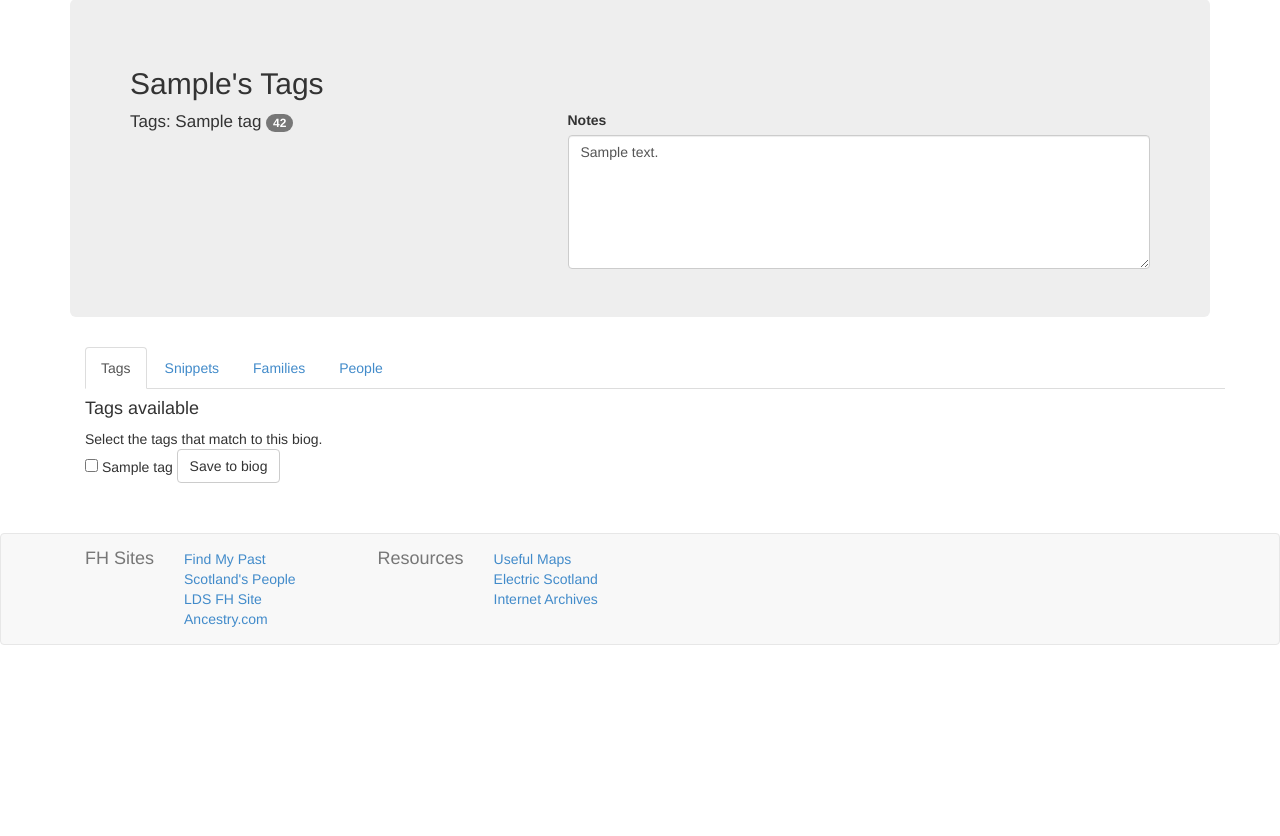
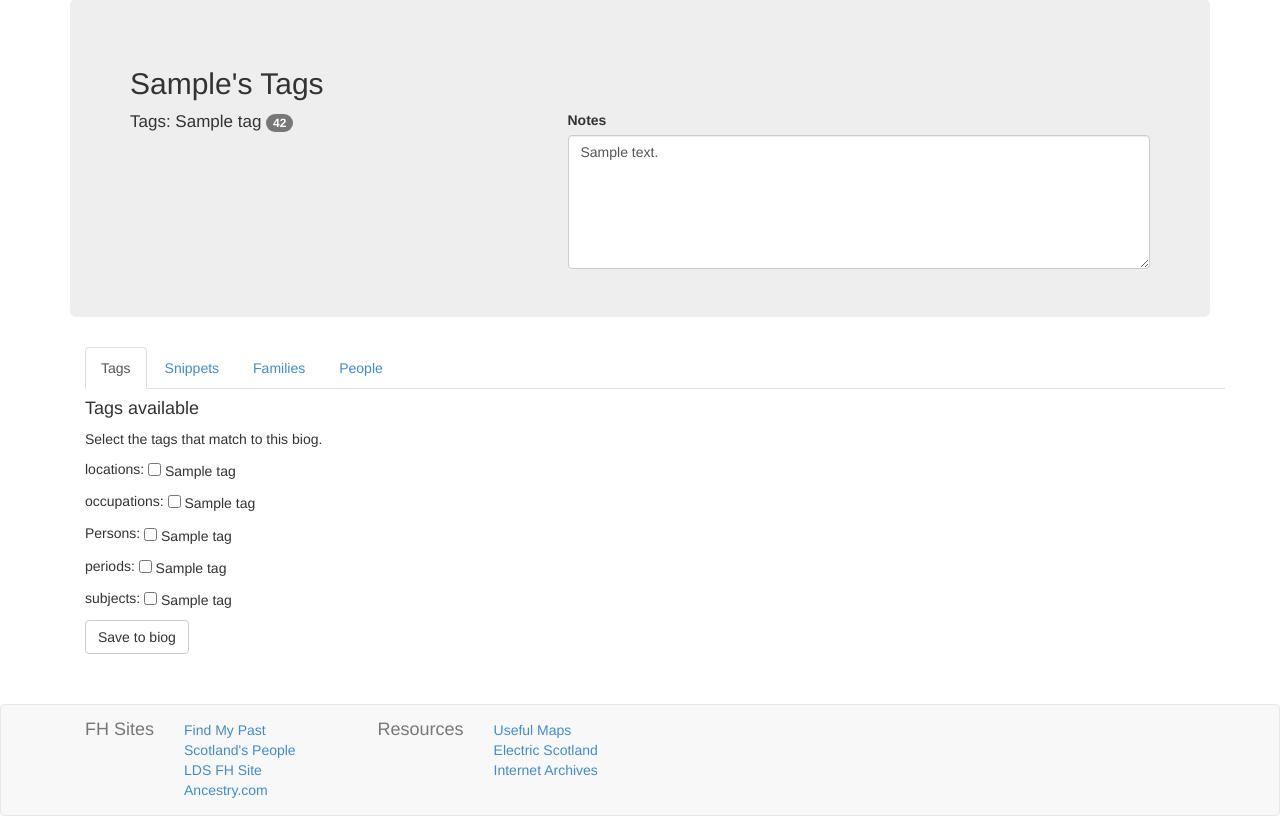
Before and after one commit to davidgillies/fh-snippets, a Django app: template fh_snippets/biogs/templates/biog.html in a window 1280 px wide. Shown: the part 191-1027 px from the top of the page. Before the commit the page ends 836 px from the top, so only its background shows below. Run offline with Django 3.2, Linux system fonts and the light colour scheme; the template is opened without the code that fills it: most values are stand-ins (such as "Sample title", 1, 10 or a date in 2020); parts of the project's set-up code (start-up, migrations or seed data) failed here and were passed over; some libraries are stand-ins or nearby versions.

Commit message:
reorganised tags tab

```diff
--- a/fh_snippets/biogs/templates/biog.html
+++ b/fh_snippets/biogs/templates/biog.html
@@ -46,7 +46,9 @@
 					Select the tags that match to this biog.
 				</lead>
 				<form class="form-inline" role="form" action="/biogs/{{biog.id}}/add_tags" method="POST">
-					{% for tag in tags %}
+<div class="tags-section">
+<p class="tags">locations: </p>
+					{% for tag in locations %}
 					{% if tag not in biog.tags.all %}
 					<div class="checkbox">
 						<label>
@@ -55,10 +57,64 @@
 					</div>
 					{% endif %}
 					{% endfor %}
+
+</div>
+<div class="tags-section">
+<p class="tags">occupations: </p>
+                                        {% for tag in occupations %}
+                                        {% if tag not in biog.tags.all %}
+                                        <div class="checkbox">
+                                                <label>
+                                                        <input type="checkbox" name="tag_{{tag.id}}" value="{{tag.id}}">
+                                                        {{tag.tagname}} </label>
+                                        </div>
+                                        {% endif %}
+                                        {% endfor %}
+</div>
+<div class="tags-section">
+<p class="tags">Persons: </p>
+
+                                        {% for tag in persons %}
+                                        {% if tag not in biog.tags.all %}
+                                        <div class="checkbox">
+                                                <label>
+                                                        <input type="checkbox" name="tag_{{tag.id}}" value="{{tag.id}}">
+                                                        {{tag.tagname}} </label>
+                                        </div>
+                                        {% endif %}
+                                        {% endfor %}
+</div>
+<div class="tags-section">
+<p class="tags">periods: </p>
+                                        {% for tag in periods %}
+                                        {% if tag not in biog.tags.all %}
+                                        <div class="checkbox">
+                                                <label>
+                                                        <input type="checkbox" name="tag_{{tag.id}}" value="{{tag.id}}">
+                                                        {{tag.tagname}} </label>
+                                        </div>
+                                        {% endif %}
+                                        {% endfor %}
+</div>
+<div class="tags-section">
+<p class="tags">subjects: </p>
+                                        {% for tag in subjects %}
+                                        {% if tag not in biog.tags.all %}
+                                        <div class="checkbox">
+                                                <label>
+                                                        <input type="checkbox" name="tag_{{tag.id}}" value="{{tag.id}}">
+                                                        {{tag.tagname}} </label>
+                                        </div>
+                                        {% endif %}
+                                        {% endfor %}
+</div>
+
+<div class="tags-section">
 					{% csrf_token %}
 					<button type="submit" class="btn btn-default">
 						Save to biog
 					</button>
+</div>
 				</form>
 			</div>
 			<div class="tab-pane" id="snippets">
--- a/fh_snippets/static/css/ovg_styles.css
+++ b/fh_snippets/static/css/ovg_styles.css
@@ -37,3 +37,16 @@ margin-top: 50px;
   min-height: 28px;        // Make inputs at least the height of their button counterpart
   .box-sizing(border-box); // Makes inputs behave like true block-level elements
 }
+
+.tags {
+display: inline;
+}
+
+.tags p {
+padding-top: 5px;
+}
+
+.tags-section {
+padding-top: 10px;
+
+}
```
Also changed, not shown: fh_snippets/biogs/views.py (+8 -2 lines).
